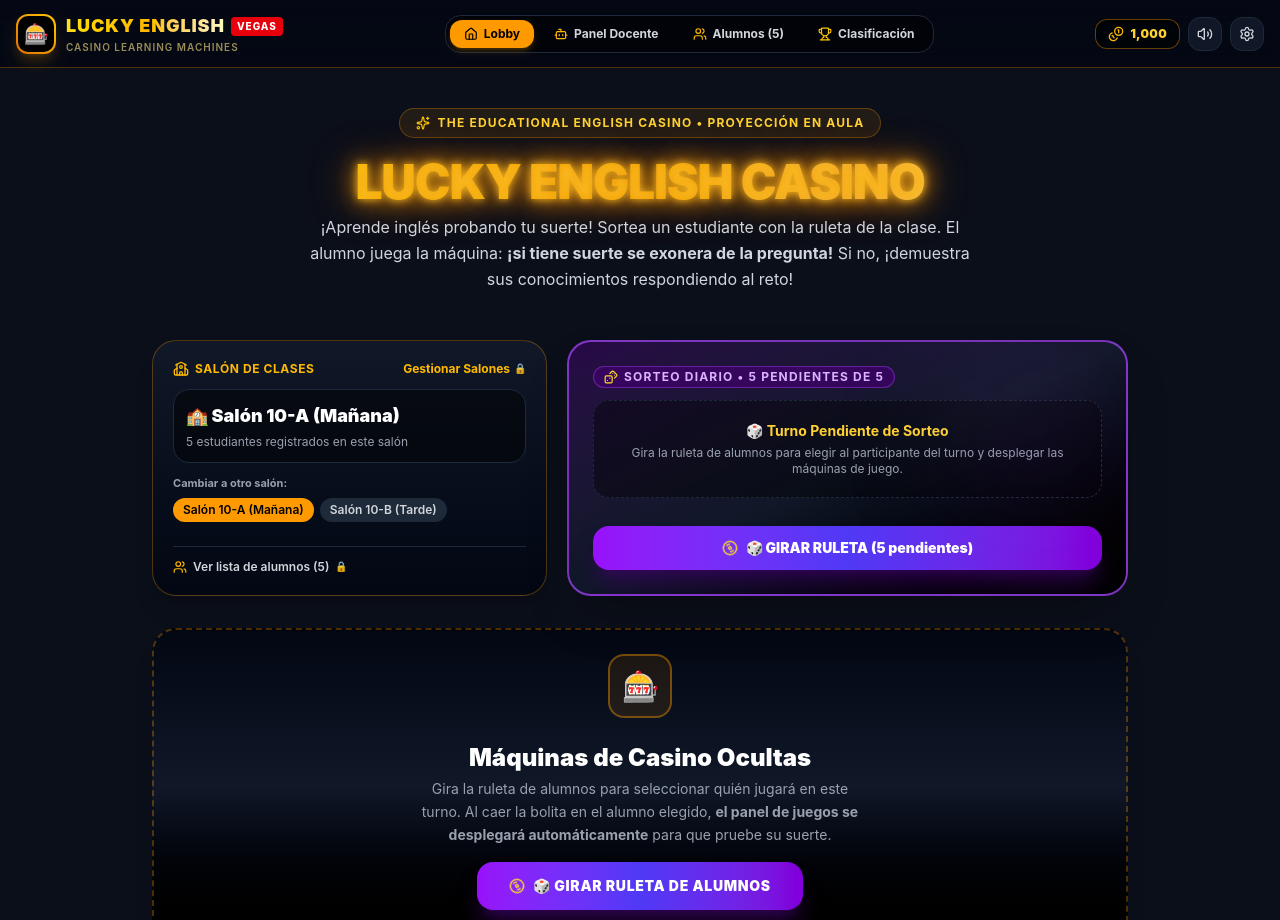
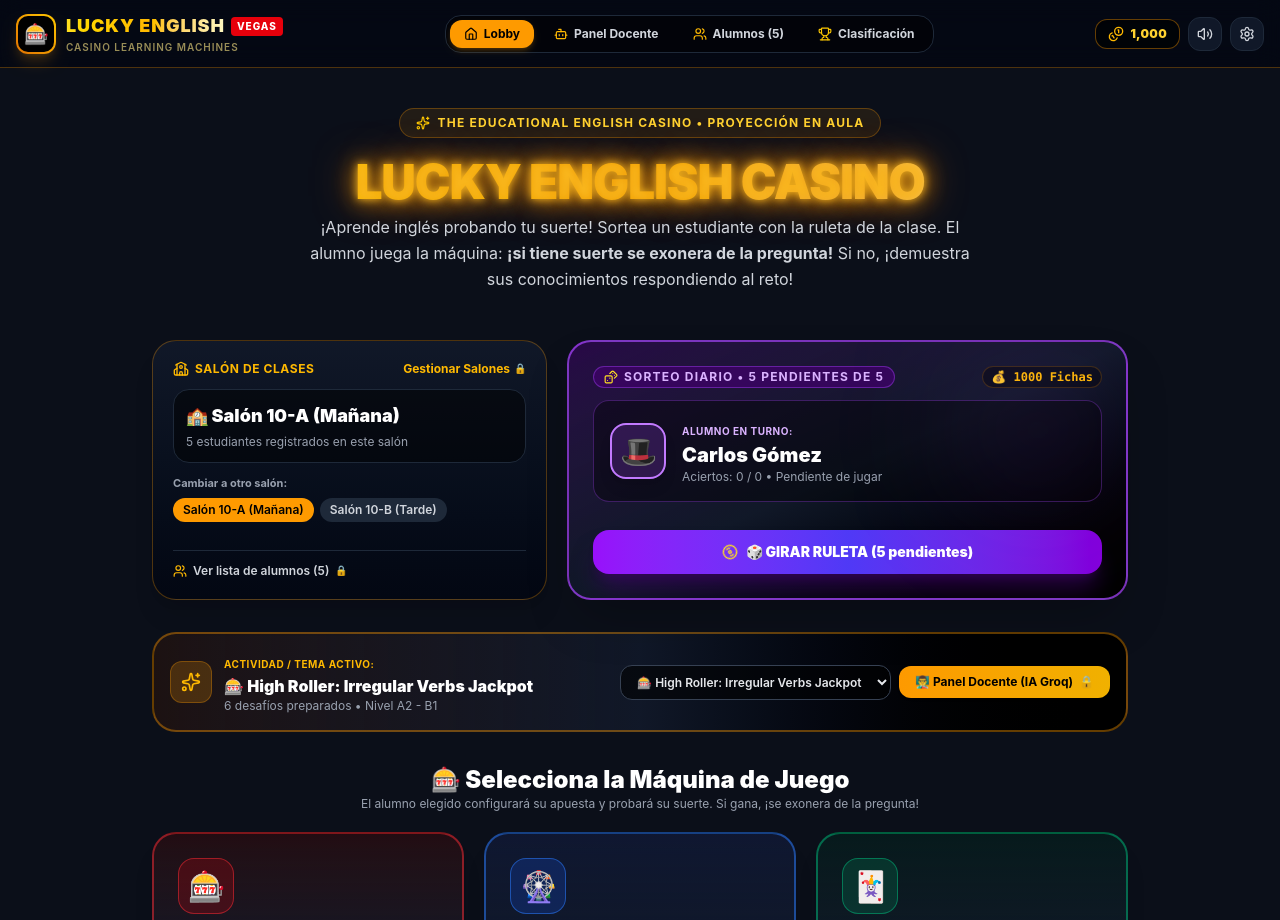
Before and after one commit to Jlebot7/English-Casino, a React (Vite) app: page / in a window 1280 px wide. Shown: the top 920 px of the page. Built offline with nearby package versions, Linux system fonts and the light colour scheme.

Commit message:
refactor: simplify StudentLobby component by removing unused props and optimizing layout

```diff
--- a/src/components/StudentLobby.jsx
+++ b/src/components/StudentLobby.jsx
@@ -1,4 +1,4 @@
-import React, { useRef, useEffect } from 'react';
+import React from 'react';
 import { Sparkles, Users, Disc3, Dices, School, ArrowRight } from 'lucide-react';
 import { sounds } from '../utils/soundEffects';
 
@@ -12,7 +12,6 @@ export default function StudentLobby({
   onSelectClassroom,
   students = [],
   activeStudent,
-  hasChosenTurnStudent = false,
   completedStudentIds = [],
   onOpenSpinner,
   onOpenRosterModal,
@@ -23,16 +22,6 @@ export default function StudentLobby({
   onOpenAuthModal
 }) {
   const currentClassroom = classrooms.find(c => c.id === activeClassroomId) || classrooms[0];
-  const gamesSectionRef = useRef(null);
-
-  // Smoothly scroll down towards the games panel when a student is picked from the roulette
-  useEffect(() => {
-    if (hasChosenTurnStudent && gamesSectionRef.current) {
-      setTimeout(() => {
-        gamesSectionRef.current?.scrollIntoView({ behavior: 'smooth', block: 'start' });
-      }, 150);
-    }
-  }, [hasChosenTurnStudent]);
 
   const handleLaunchMachine = (machineType) => {
     sounds.playChips();
@@ -77,7 +66,7 @@ export default function StudentLobby({
                     onOpenRosterModal();
                   }
                 }}
-                className="text-xs text-amber-400 hover:underline font-bold flex items-center gap-1 cursor-pointer"
+                className="text-xs text-amber-400 hover:underline font-bold flex items-center gap-1"
               >
                 <span>Gestionar Salones</span>
                 {!currentTeacher && <span className="text-[10px]">🔒</span>}
@@ -131,7 +120,7 @@ export default function StudentLobby({
                   onOpenRosterModal();
                 }
               }}
-              className="text-xs text-gray-300 hover:text-white font-semibold flex items-center gap-1.5 cursor-pointer"
+              className="text-xs text-gray-300 hover:text-white font-semibold flex items-center gap-1.5"
             >
               <Users className="w-3.5 h-3.5 text-amber-400" />
               <span>Ver lista de alumnos ({students.length})</span>
@@ -151,15 +140,15 @@ export default function StudentLobby({
                 Sorteo Diario • {students.filter(s => !completedStudentIds.includes(s.id)).length} pendientes de {students.length}
               </span>
 
-              {activeStudent && hasChosenTurnStudent && (
+              {activeStudent && (
                 <span className="text-xs font-mono font-bold text-amber-400 bg-black/40 px-2 py-0.5 rounded-full border border-amber-500/20">
                   💰 {activeStudent.chips || 1000} Fichas
                 </span>
               )}
             </div>
 
-            {hasChosenTurnStudent && activeStudent ? (
-              <div className="p-4 bg-black/40 border border-purple-500/30 rounded-2xl flex items-center gap-4 animate-fadeIn">
+            {activeStudent ? (
+              <div className="p-4 bg-black/40 border border-purple-500/30 rounded-2xl flex items-center gap-4">
                 <div className="w-14 h-14 rounded-2xl bg-purple-500/20 border-2 border-purple-400 flex items-center justify-center text-3xl shadow-lg">
                   {activeStudent.avatar || '🎩'}
                 </div>
@@ -174,11 +163,8 @@ export default function StudentLobby({
                 </div>
               </div>
             ) : (
-              <div className="p-5 bg-black/40 border border-dashed border-gray-800 rounded-2xl text-center text-gray-300 text-xs space-y-1">
-                <p className="font-bold text-amber-300 text-sm">🎲 Turno Pendiente de Sorteo</p>
-                <p className="text-gray-400 text-xs">
-                  Gira la ruleta de alumnos para elegir al participante del turno y desplegar las máquinas de juego.
-                </p>
+              <div className="p-4 bg-black/40 border border-gray-800 rounded-2xl text-center text-gray-400 text-xs">
+                Aún no has seleccionado un estudiante para este turno.
               </div>
             )}
           </div>
@@ -235,63 +221,55 @@ export default function StudentLobby({
         </div>
       </div>
 
-      {/* Conditional Game Machines Panel: Hidden until a student falls in the initial roulette */}
-      {!hasChosenTurnStudent ? (
-        <div className="p-8 bg-gradient-to-b from-gray-950 via-gray-900 to-black border-2 border-dashed border-amber-500/30 rounded-3xl text-center space-y-4 shadow-xl animate-fadeIn">
-          <div className="w-16 h-16 rounded-2xl bg-amber-500/10 border-2 border-amber-500/40 mx-auto flex items-center justify-center text-3xl animate-bounce">
-            🎰
+      {/* Active Educational Topic / Activity Banner */}
+      <div className="p-4 bg-gradient-to-r from-amber-950/30 via-gray-900 to-black border-2 border-amber-500/40 rounded-3xl flex flex-wrap items-center justify-between gap-4">
+        <div className="flex items-center gap-3">
+          <div className="p-2.5 bg-amber-500/20 text-amber-400 rounded-xl border border-amber-500/30">
+            <Sparkles className="w-5 h-5" />
           </div>
           <div>
-            <h3 className="text-xl md:text-2xl font-black text-white">
-              Máquinas de Casino Ocultas
-            </h3>
-            <p className="text-xs md:text-sm text-gray-400 max-w-md mx-auto mt-1 leading-relaxed">
-              Gira la ruleta de alumnos para seleccionar quién jugará en este turno. Al caer la bolita en el alumno elegido, <strong>el panel de juegos se desplegará automáticamente</strong> para que pruebe su suerte.
-            </p>
-          </div>
-          <button
-            onClick={() => {
-              sounds.playChips();
-              if (onOpenSpinner) onOpenSpinner();
-            }}
-            className="px-8 py-3.5 bg-gradient-to-r from-purple-600 via-indigo-600 to-purple-700 hover:from-purple-500 text-white font-black text-sm uppercase tracking-wider rounded-2xl shadow-xl shadow-purple-950/60 transition transform hover:scale-105 active:scale-95 cursor-pointer inline-flex items-center gap-2"
-          >
-            <Disc3 className="w-4 h-4 text-yellow-300 animate-spin" />
-            <span>🎲 Girar Ruleta de Alumnos</span>
-          </button>
-        </div>
-      ) : (
-        <div ref={gamesSectionRef} className="space-y-6 animate-fadeIn">
-          {/* Turn Unfolded Banner */}
-          <div className="p-5 bg-gradient-to-r from-purple-950/70 via-amber-950/40 to-black border-2 border-amber-500/60 rounded-3xl flex flex-wrap items-center justify-between gap-4 shadow-2xl">
-            <div className="flex items-center gap-4">
-              <div className="w-14 h-14 rounded-2xl bg-amber-500/20 border-2 border-amber-400 flex items-center justify-center text-3xl shadow-lg">
-                {activeStudent?.avatar || '🎩'}
-              </div>
-              <div>
-                <span className="text-[10px] uppercase font-black text-amber-400 tracking-widest bg-amber-500/10 px-2.5 py-0.5 rounded-full border border-amber-500/20">
-                  🎯 Turno Desbloqueado • ¡A Jugar!
-                </span>
-                <h3 className="text-xl md:text-2xl font-black text-white mt-1">
-                  {activeStudent?.name}
-                </h3>
-                <p className="text-xs text-gray-300">
-                  Configura tu apuesta y prueba tu suerte. <strong>¡Si tienes suerte te exonerarás de la pregunta!</strong>
+            <span className="text-[10px] uppercase font-bold text-amber-400 tracking-wider">Actividad / Tema Activo:</span>
+            <h4 className="text-base font-black text-white">
+              {currentActivity?.title || 'Irregular Verbs Jackpot'}
+            </h4>
+            <p className="text-xs text-gray-400">
+              {currentActivity?.questions?.length || 6} desafíos preparados • Nivel {currentActivity?.level || 'B1'}
             </p>
           </div>
         </div>
 
         <div className="flex items-center gap-2">
+          {/* Activity Selector Dropdown */}
+          {activities.length > 1 && (
+            <select
+              value={currentActivity?.id || ''}
+              onChange={(e) => {
+                const act = activities.find(a => a.id === e.target.value);
+                if (act && onSelectActivity) onSelectActivity(act);
+              }}
+              className="bg-black/60 border border-gray-700 text-xs text-gray-200 font-semibold rounded-xl px-3 py-2 focus:outline-none focus:border-amber-400"
+            >
+              {activities.map((act) => (
+                <option key={act.id} value={act.id}>
+                  {act.title}
+                </option>
+              ))}
+            </select>
+          )}
+
           <button
             onClick={() => {
-                  sounds.playChips();
-                  if (onOpenSpinner) onOpenSpinner();
+              sounds.playTick();
+              if (!currentTeacher && onOpenAuthModal) {
+                onOpenAuthModal('acceder al Panel Docente para configurar temas y preguntas', onOpenTeacherPortal);
+              } else {
+                onOpenTeacherPortal();
+              }
             }}
-                className="px-4 py-2 bg-gray-900 hover:bg-gray-800 border border-gray-700 text-gray-300 hover:text-white text-xs font-bold rounded-xl transition cursor-pointer flex items-center gap-1.5 shadow"
-                title="Sortear a otro alumno con la ruleta"
+            className="px-4 py-2 bg-gradient-to-r from-amber-500 to-yellow-500 hover:from-amber-400 text-black font-bold text-xs rounded-xl shadow transition cursor-pointer flex items-center gap-1.5"
           >
-                <Disc3 className="w-3.5 h-3.5 text-yellow-300 animate-spin" />
-                <span>Sortear otro alumno ↻</span>
+            <span>👨‍🏫 Panel Docente (IA Groq)</span>
+            {!currentTeacher && <span className="text-xs">🔒</span>}
           </button>
         </div>
       </div>
@@ -348,13 +326,13 @@ export default function StudentLobby({
                 Ruleta Vegas
               </h4>
               <p className="text-xs text-gray-400 leading-relaxed mb-4">
-                    La bolita corre por la pista giratoria. <strong>¡Si la bolilla acierta 2 de los 3 criterios queda EXONERADO!</strong> Si no, responde la pregunta de la categoría.
+                El alumno apuesta a un color (Rojo, Negro o Jackpot Dorado). <strong>¡Si la bolilla acierta su predicción queda EXONERADO!</strong> Si no, responde la pregunta de la categoría.
               </p>
             </div>
 
             <div className="pt-3 border-t border-blue-900/40 flex items-center justify-between">
               <span className="text-[11px] font-bold text-blue-400 uppercase tracking-wider">
-                    Exoneración: 2 de 3 Aciertos
+                Exoneración: Acierto Color
               </span>
               <span className="px-3 py-1.5 rounded-xl bg-blue-600 text-white font-bold text-xs flex items-center gap-1 group-hover:bg-blue-500 transition">
                 Jugar <ArrowRight className="w-3.5 h-3.5" />
@@ -391,7 +369,5 @@ export default function StudentLobby({
         </div>
       </div>
     </div>
-      )}
-    </div>
   );
 }
```
Lines whose indentation alone changed are shown as unchanged.
